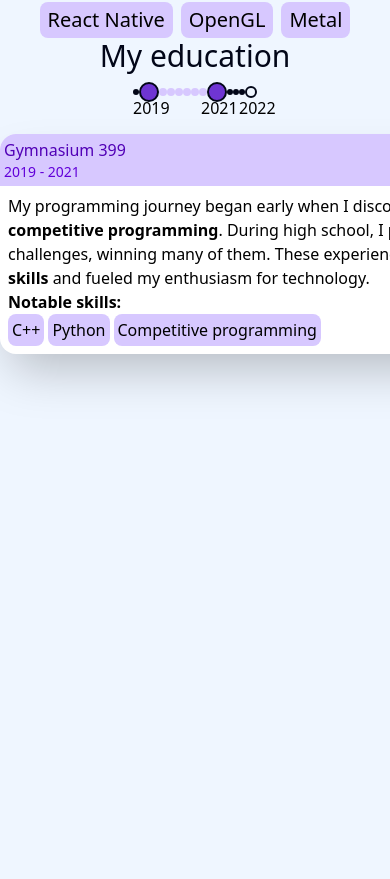
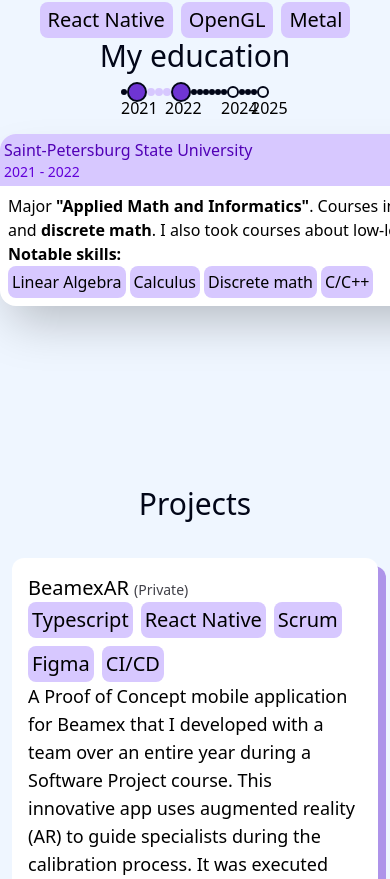
Before and after one commit to Dereden399/dereden399.github.io, a Vue app: page / in a window 390 px wide. Shown: the part 2814-3693 px from the top of the page. Built offline with nearby package versions, Linux system fonts and the light colour scheme.

Commit message:
Change school cards

```diff
--- a/src/components/EducationTimeLine.vue
+++ b/src/components/EducationTimeLine.vue
@@ -1,5 +1,5 @@
 <script setup lang="ts">
-import { schools, navbarHeight } from '../constants.ts'
+import { schools } from '../constants.ts'
 import SchoolInfoCard from './SchoolInfoCard.vue'
 import { ComponentPublicInstance, onBeforeUnmount, onMounted, ref } from 'vue'
 
@@ -88,10 +88,7 @@ onBeforeUnmount(() => {
 
 <template>
   <h1 class="text-3xl text-slate-950">My education</h1>
-  <div
-    :style="`height: calc(100vh - ${navbarHeight});`"
-    class="mt-2 flex flex-col items-center md:mt-4"
-  >
+  <div class="mt-2 flex flex-col items-center md:mt-4">
     <div class="flex flex-row items-center justify-evenly">
       <span class="year-circle-small"></span>
       <template v-for="(year, idx) in years" :key="year">
--- a/src/components/SchoolInfoCard.vue
+++ b/src/components/SchoolInfoCard.vue
@@ -7,7 +7,7 @@ const { school } = defineProps<{ school: SchoolType }>()
 
 <template>
   <div
-    class="flex h-fit w-[700px] shrink-0 snap-center flex-col items-start rounded-2xl bg-white shadow-2xl"
+    class="mb-8 flex h-fit w-[700px] shrink-0 snap-center flex-col items-start rounded-2xl bg-white shadow-2xl"
   >
     <div
       class="flex w-full flex-row items-center justify-between rounded-tl-2xl rounded-tr-2xl bg-accent-50 p-[4px] text-center md:p-[8px]"
--- a/src/constants.ts
+++ b/src/constants.ts
@@ -27,8 +27,9 @@ export interface SchoolType {
   name: string
   startYear: string
   endYear: string | null
-  gpa: string
+  gpa: string | null
   description: string
+  badges: string[]
   skills: string[]
 }
 
@@ -40,42 +41,63 @@ export interface ProjectInfoType {
   link?: string
 }
 
-const schoolDescription: SchoolType = {
-  name: 'Gymnasium 399',
-  startYear: '2019',
-  endYear: '2021',
-  gpa: '5.0',
-  description:
-    'My programming journey began early when I discovered a deep interest in coding and <b>competitive programming</b>. During high school, I participated in multiple coding challenges, winning many of them. These experiences sharpened my <b>problem-solving skills</b> and fueled my enthusiasm for technology.',
-  skills: ['C++', 'Python', 'Competitive programming']
-}
 const spbuDescription: SchoolType = {
   name: 'Saint-Petersburg State University',
   startYear: '2021',
   endYear: '2022',
   gpa: '4.5',
+  badges: ['B.S.', 'Dropped'],
   description:
-    'I spent a year studying <b>"Applied Math and Informatics"</b>, where I immersed myself in a variety of mathematical concepts, including <b>calculus</b>, <b>algebra</b>, <b>geometry</b>, and <b>discrete math</b>. This experience helped me build a solid foundation in <b>analytical thinking</b>. I also delved into low-level <b>C/C++</b> concepts, broadening my understanding beyond mathematics. Although I enjoyed the rigorous math curriculum, I realized my true passion lay in Computer Science. This led me to make a pivotal decision to pursue my interest further.',
-  skills: ['Linear Algebra', 'Calculus', 'Problem Solving', 'C/C++']
+    'Major <b>"Applied Math and Informatics"</b>. Courses included <b>calculus</b>, <b>algebra</b>, <b>geometry</b>, and <b>discrete math</b>. I also took courses about low-level <b>C/C++</b> concepts.',
+  skills: ['Linear Algebra', 'Calculus', 'Discrete math', 'C/C++']
 }
 const aaltoDescription: SchoolType = {
   name: 'Aalto University',
   startYear: '2022',
-  endYear: null,
+  endYear: '2025',
+  badges: ['B.S.'],
   gpa: '4.9',
   description:
-    "I'm currently studying <b>Computer Science</b> at Aalto University, where I've immersed myself in essential concepts such as <b>Data Structures and Algorithms</b>, <b>Parallel Computing</b>, and <b>Operating Systems</b>. I've completed numerous projects, with one being honored as one of the best in the course. Through my coursework and extracurricular activities, I've developed strong <b>teamwork</b>, <b>agile skills</b>, and essential <b>soft skills</b>. I've also actively participated in <b>hackathons</b>, winning one. My experiences here have made me <b>proficient in tackling real-world problems</b> with <b>innovative solutions</b>.",
+    'Major <b>Computer Science</b>. Have taken variety of CS courses, such as <b>Data Structures and Algorithms</b>, <b>Parallel Computing</b>, and <b>Operating Systems</b>. Completed numerous projects, with one being honored as one of the best in the course. Developed strong <b>teamwork</b>, <b>agile skills</b>, and essential <b>soft skills</b>. Actively participated in <b>hackathons</b>, winning one.',
   skills: [
     'Data Structures and Algorithms',
     'Parallel Computing',
+    'Computer Graphics',
+    'Web Development',
     'Teamwork',
     'Agile Methodologies',
-    'Soft skills',
-    'Scala'
+    'Soft skills'
   ]
 }
 
-export const schools = [schoolDescription, spbuDescription, aaltoDescription]
+const ntuDescription: SchoolType = {
+  name: 'Nanyang Technological University',
+  startYear: '2024',
+  endYear: '2024',
+  badges: ['Exchange'],
+  gpa: '4.5',
+  description:
+    'Exchange semester at NTU, Singapore. Courses included languages and CS related stuff.',
+  skills: ['Soft skills', 'Information Security', 'Embedded Systems']
+}
+
+const aaltoMastersDescription: SchoolType = {
+  name: 'Aalto University',
+  startYear: '2025',
+  endYear: null,
+  badges: ['M.S.'],
+  gpa: null,
+  description:
+    'Major <b>Machine Learning, Data Science and Artificial Intelligence</b>',
+  skills: []
+}
+
+export const schools = [
+  spbuDescription,
+  aaltoDescription,
+  ntuDescription,
+  aaltoMastersDescription
+]
 
 const StudyScheduleProject: ProjectInfoType = {
   name: 'Study Schedule',
```
